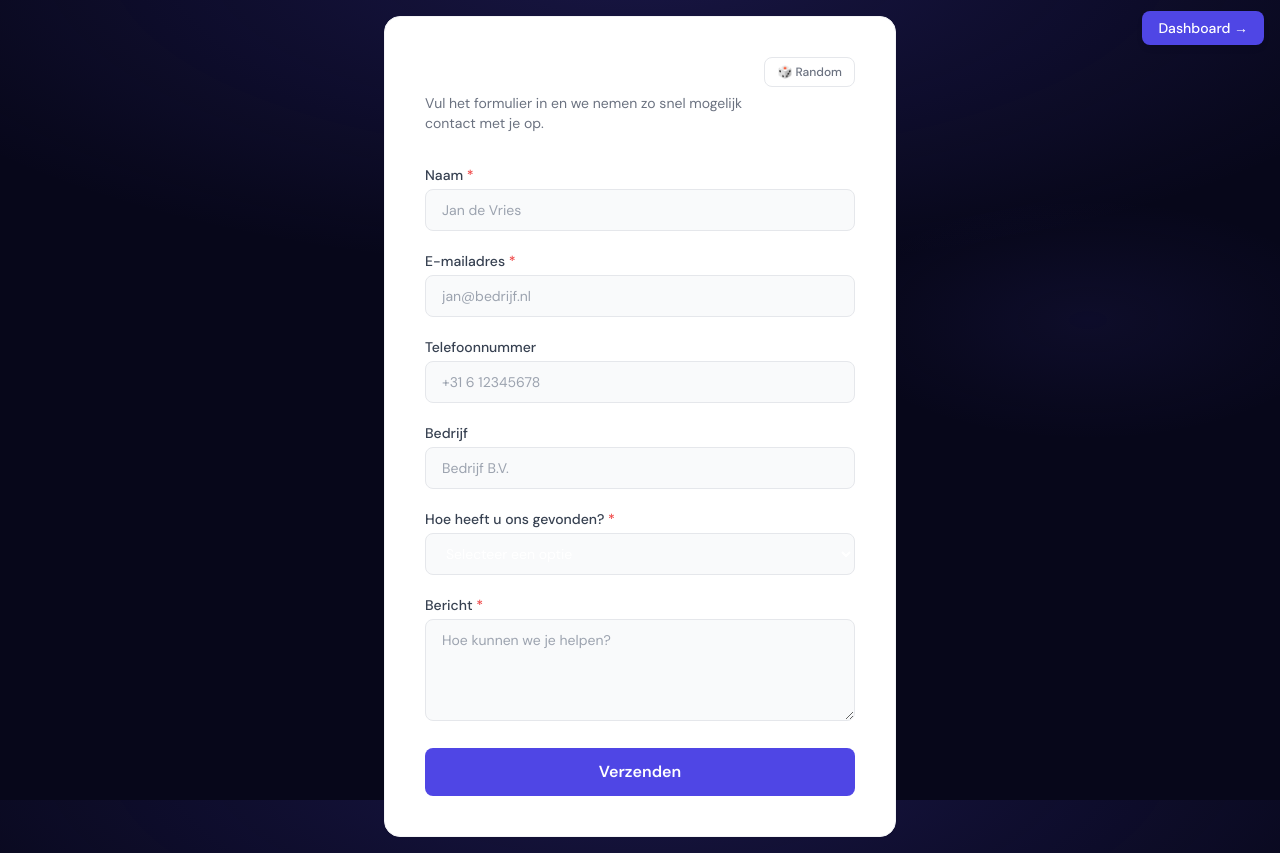
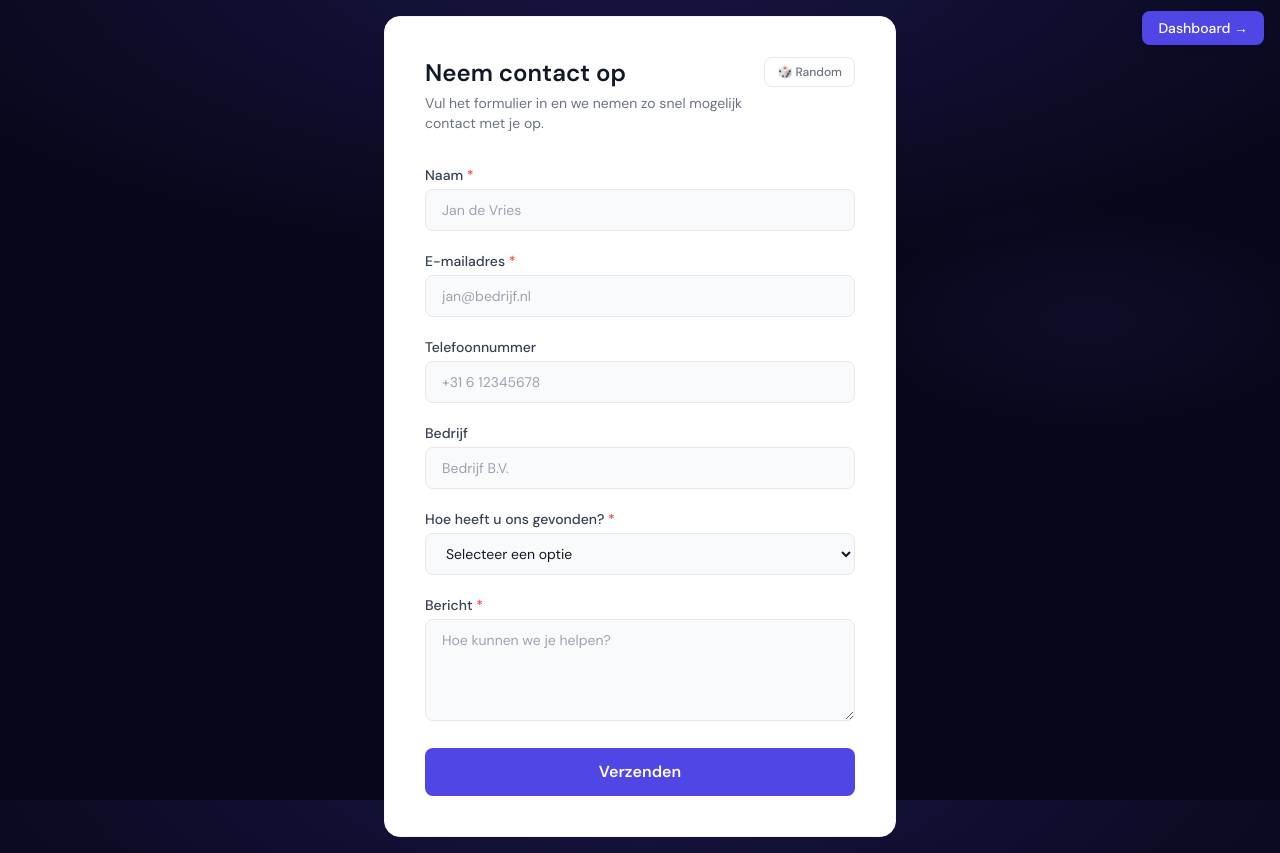
Before and after one commit to skivy2004/Runvex, a Next.js app: page /contact in a window 1280 px wide. Built offline with nearby package versions, Linux system fonts and the light colour scheme.

Commit message:
fix: add explicit text-gray-900 to contact form inputs (invisible on dark theme)

```diff
--- a/app/contact/page.tsx
+++ b/app/contact/page.tsx
@@ -79,7 +79,7 @@
 
   if (status === 'success') {
     return (
-      <div className="min-h-screen flex items-center justify-center p-4">
+      <div className="min-h-screen flex items-center justify-center p-4 text-gray-900">
         <div className="bg-white rounded-2xl shadow-sm border border-gray-100 p-12 max-w-md w-full text-center">
           <div className="w-16 h-16 bg-green-100 rounded-full flex items-center justify-center mx-auto mb-4">
             <svg className="w-8 h-8 text-green-600" fill="none" stroke="currentColor" viewBox="0 0 24 24">
@@ -94,7 +94,7 @@
   }
 
   return (
-    <div className="min-h-screen flex items-center justify-center p-4">
+    <div className="min-h-screen flex items-center justify-center p-4 text-gray-900">
       <div className="fixed top-4 right-4 z-50">
         <a href="/dashboard" className="px-4 py-2 bg-indigo-600 hover:bg-indigo-700 text-white text-sm font-medium rounded-lg shadow-md transition-colors">
           Dashboard →
@@ -116,33 +116,33 @@
           <div>
             <label className="block text-sm font-medium text-gray-700 mb-1">Naam <span className="text-red-500">*</span></label>
             <input name="naam" type="text" placeholder="Jan de Vries" autoComplete="name"
-              className={`w-full px-4 py-2.5 border rounded-lg text-sm bg-gray-50 focus:outline-none focus:ring-2 focus:ring-indigo-500 focus:bg-white ${errors.naam ? 'border-red-400' : 'border-gray-200'}`} />
+              className={`w-full px-4 py-2.5 border rounded-lg text-sm bg-gray-50 text-gray-900 focus:outline-none focus:ring-2 focus:ring-indigo-500 focus:bg-white ${errors.naam ? 'border-red-400' : 'border-gray-200'}`} />
             {errors.naam && <p className="text-red-500 text-xs mt-1">{errors.naam}</p>}
           </div>
 
           <div>
             <label className="block text-sm font-medium text-gray-700 mb-1">E-mailadres <span className="text-red-500">*</span></label>
             <input name="email" type="email" placeholder="jan@bedrijf.nl" autoComplete="email"
-              className={`w-full px-4 py-2.5 border rounded-lg text-sm bg-gray-50 focus:outline-none focus:ring-2 focus:ring-indigo-500 focus:bg-white ${errors.email ? 'border-red-400' : 'border-gray-200'}`} />
+              className={`w-full px-4 py-2.5 border rounded-lg text-sm bg-gray-50 text-gray-900 focus:outline-none focus:ring-2 focus:ring-indigo-500 focus:bg-white ${errors.email ? 'border-red-400' : 'border-gray-200'}`} />
             {errors.email && <p className="text-red-500 text-xs mt-1">{errors.email}</p>}
           </div>
 
           <div>
             <label className="block text-sm font-medium text-gray-700 mb-1">Telefoonnummer</label>
             <input name="telefoon" type="tel" placeholder="+31 6 12345678" autoComplete="tel"
-              className="w-full px-4 py-2.5 border border-gray-200 rounded-lg text-sm bg-gray-50 focus:outline-none focus:ring-2 focus:ring-indigo-500 focus:bg-white" />
+              className="w-full px-4 py-2.5 border border-gray-200 rounded-lg text-sm bg-gray-50 text-gray-900 focus:outline-none focus:ring-2 focus:ring-indigo-500 focus:bg-white" />
           </div>
 
           <div>
             <label className="block text-sm font-medium text-gray-700 mb-1">Bedrijf</label>
             <input name="bedrijf" type="text" placeholder="Bedrijf B.V." autoComplete="organization"
-              className="w-full px-4 py-2.5 border border-gray-200 rounded-lg text-sm bg-gray-50 focus:outline-none focus:ring-2 focus:ring-indigo-500 focus:bg-white" />
+              className="w-full px-4 py-2.5 border border-gray-200 rounded-lg text-sm bg-gray-50 text-gray-900 focus:outline-none focus:ring-2 focus:ring-indigo-500 focus:bg-white" />
           </div>
 
           <div>
             <label className="block text-sm font-medium text-gray-700 mb-1">Hoe heeft u ons gevonden? <span className="text-red-500">*</span></label>
             <select name="bron" defaultValue=""
-              className={`w-full px-4 py-2.5 border rounded-lg text-sm bg-gray-50 focus:outline-none focus:ring-2 focus:ring-indigo-500 focus:bg-white ${errors.bron ? 'border-red-400' : 'border-gray-200'}`}>
+              className={`w-full px-4 py-2.5 border rounded-lg text-sm bg-gray-50 text-gray-900 focus:outline-none focus:ring-2 focus:ring-indigo-500 focus:bg-white ${errors.bron ? 'border-red-400' : 'border-gray-200'}`}>
               <option value="" disabled>Selecteer een optie</option>
               <option>Google / Zoekmachine</option>
               <option>LinkedIn</option>
@@ -156,7 +156,7 @@
           <div>
             <label className="block text-sm font-medium text-gray-700 mb-1">Bericht <span className="text-red-500">*</span></label>
             <textarea name="bericht" rows={4} placeholder="Hoe kunnen we je helpen?"
-              className={`w-full px-4 py-2.5 border rounded-lg text-sm bg-gray-50 focus:outline-none focus:ring-2 focus:ring-indigo-500 focus:bg-white resize-y ${errors.bericht ? 'border-red-400' : 'border-gray-200'}`} />
+              className={`w-full px-4 py-2.5 border rounded-lg text-sm bg-gray-50 text-gray-900 focus:outline-none focus:ring-2 focus:ring-indigo-500 focus:bg-white resize-y ${errors.bericht ? 'border-red-400' : 'border-gray-200'}`} />
             {errors.bericht && <p className="text-red-500 text-xs mt-1">{errors.bericht}</p>}
           </div>
 
```
